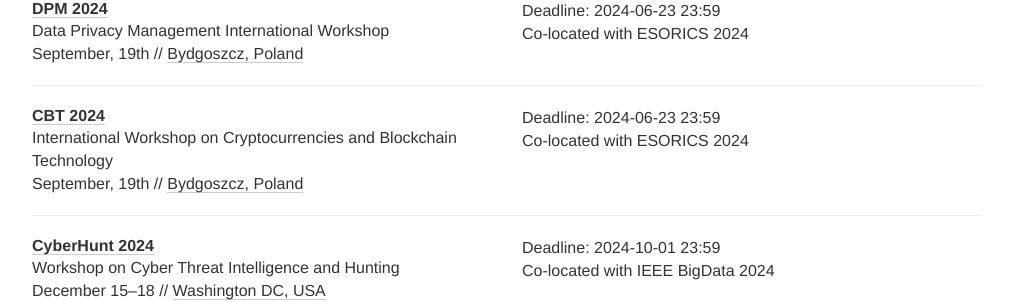
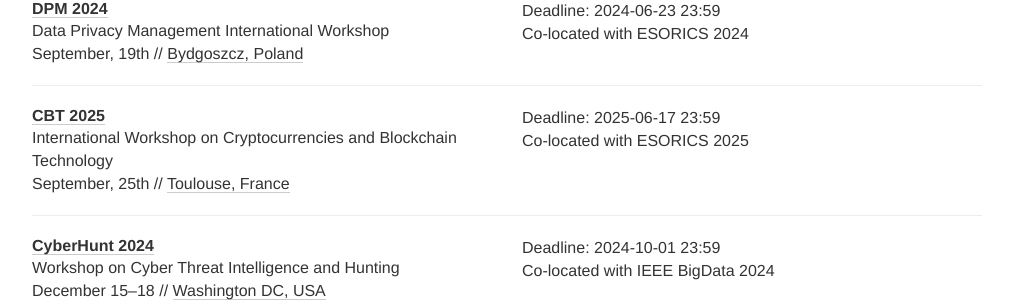
Before and after one commit to sec-deadlines/sec-deadlines.github.io, a Jekyll site: the page built from index.html, in a window 1280 px wide and 900 px high, scrolled down 14533 px. Shown: the part 153-455 px from the top of the window, without its empty margins (133-1146 px from the left). Built offline with Jekyll 4.4.1, drawn with Linux system fonts in a browser that asks for light colours; nearby versions of some CDN libraries; comment, search, counter and statistics services are not loaded.

Commit message:
Update CBT workshop

```diff
--- a/_data/conferences.yml
+++ b/_data/conferences.yml
@@ -1030,12 +1030,12 @@
 
 - name: CBT
   description: International Workshop on Cryptocurrencies and Blockchain Technology
-  comment: Co-located with ESORICS 2024
-  year: 2024
+  comment: Co-located with ESORICS 2025
+  year: 2025
   link: http://cbtworkshop.org/
-  deadline: ["2024-06-23 23:59"]
-  place: Bydgoszcz, Poland
-  date: September, 19th
+  deadline: ["2025-06-17 23:59"]
+  place: Toulouse, France
+  date: September, 25th
   tag: [SEC, CRYPTO, SHOP]
 
 - name: CyberHunt
```
